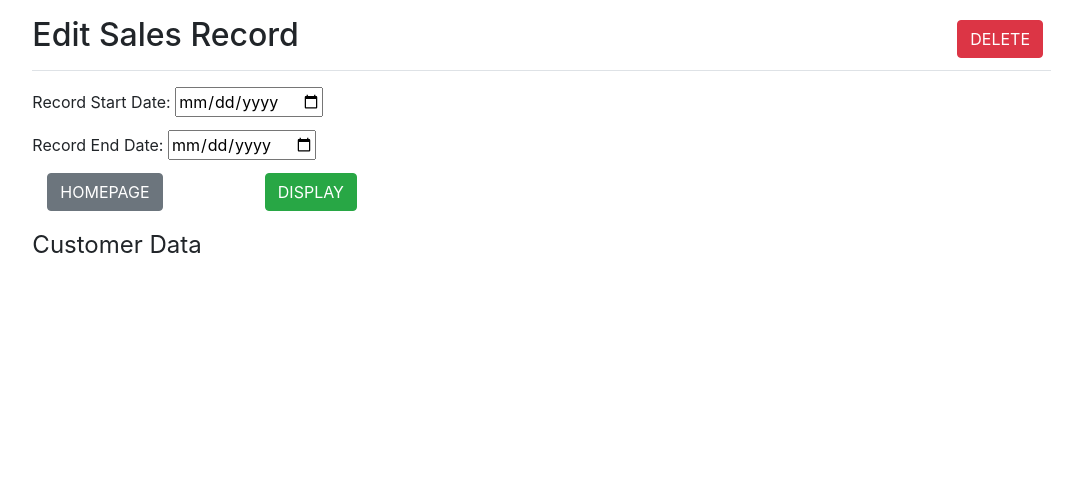
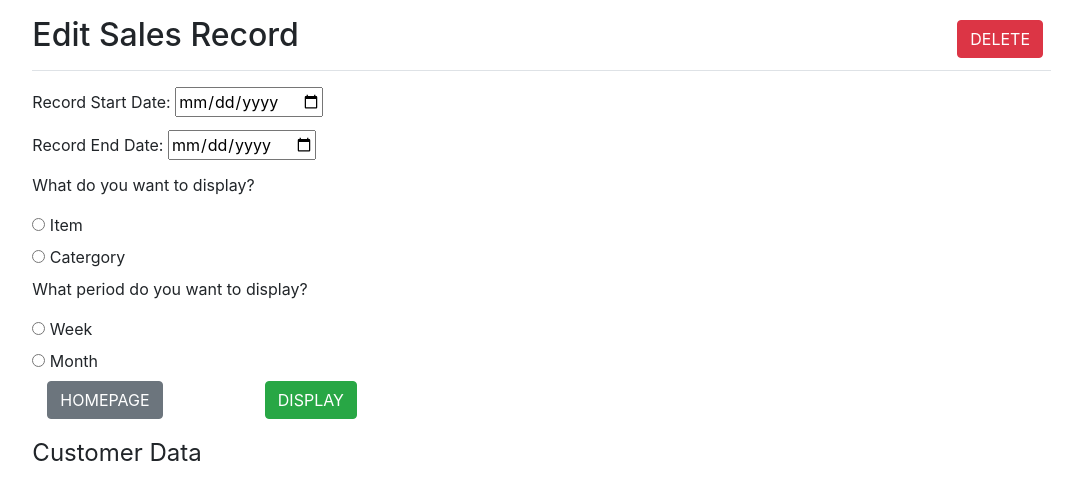
Before and after one commit to DoubtAvatar-DP2/PHP-SRePS, a PHP site: page /displayPredictions.php in a window 1280 px wide. Shown: the top 500 px of the page, without its empty margins (205-1279 px from the left). Run offline with PHP 8.4, Linux system fonts and the light colour scheme.

Commit message:
Created some radio buttons to choose the type of data you want

```diff
--- a/src/displayPredictions.php
+++ b/src/displayPredictions.php
@@ -27,10 +27,24 @@
       <label for="recorddateend">Record End Date:</label>
       <input type="date" id="recorddateend" name="recorddateend" placeholder="Please enter the record date">
     </div>
+    <div>
+      <p>What do you want to display?</p>
+      <input type="radio" id="item" name="WHICHDATA" value="ITEM">
+      <label for="item">Item</label><br>
+      <input type="radio" id="category" name="WHICHDATA" value="CATEGORY">
+      <label for="category">Catergory</label><br>
+
+      <p>What period do you want to display?</p>
+      <input type="radio" id="week" name="PERIOD" value="WEEK">
+      <label for="week">Week</label><br>
+      <input type="radio" id="month" name="PERIOD" value="MONTH">
+      <label for="month">Month</label><br>
+    </div>
     <div class="form-group col-md-12 col-lg-4 d-flex justify-content-between">
       <a href="index.php" class="btn btn-secondary">
         HOMEPAGE
       </a>
+
       <input type="submit" class="btn btn-success" value="DISPLAY" name="DISPLAY">
     </div>
 </form>
```
